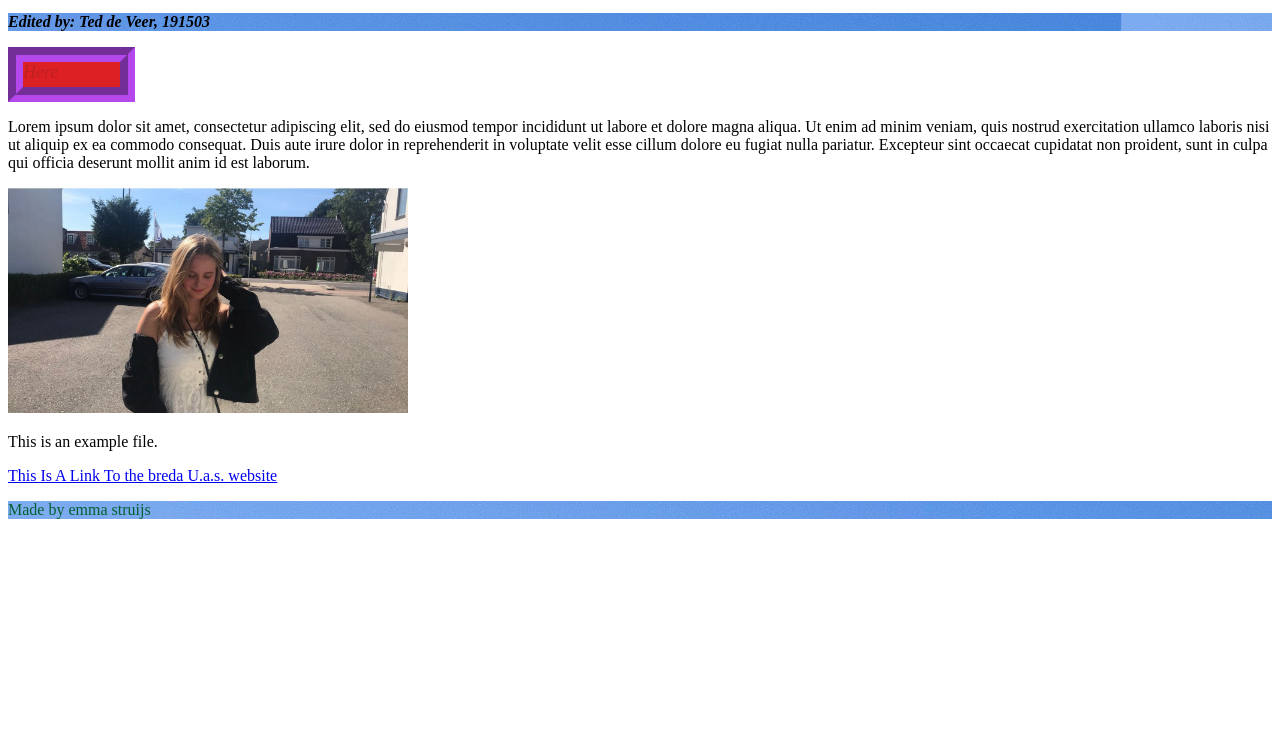
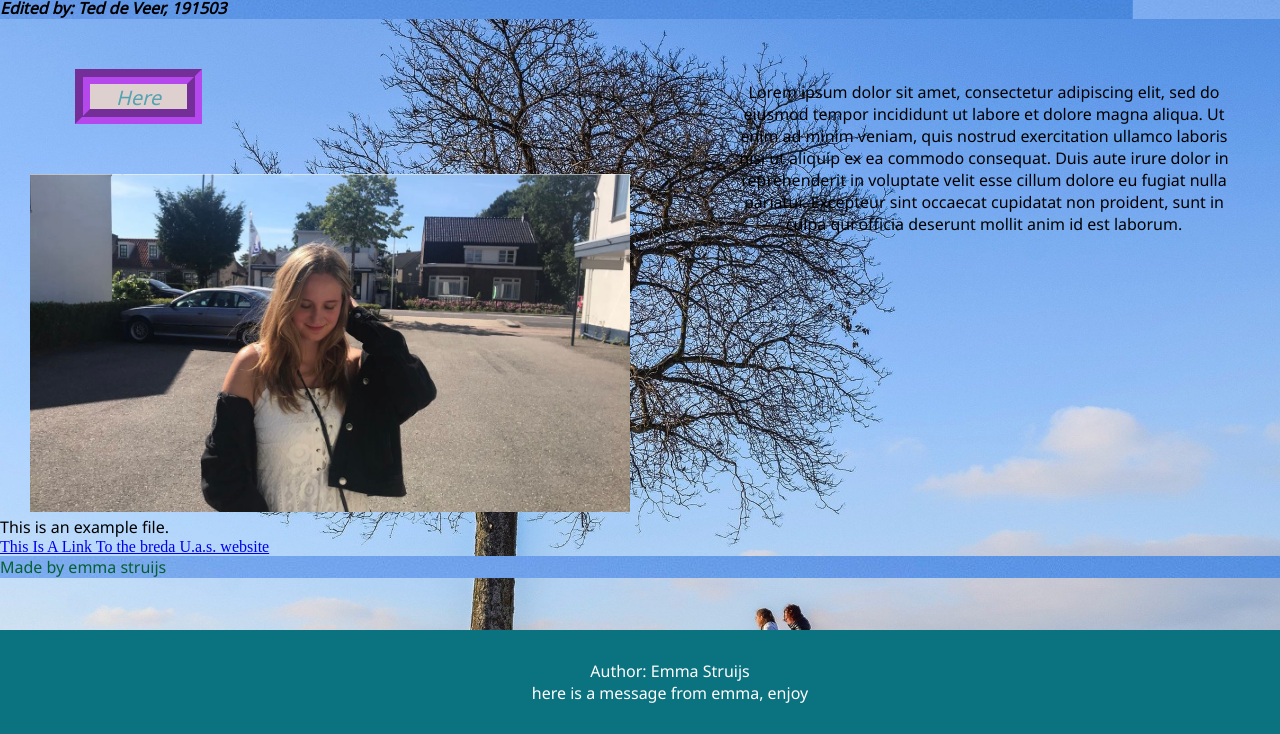
Before and after one commit to emmastruijs/prj4-chapter-3, a plain HTML site: page index.html in a window 1280 px wide. Shown: the part 66-800 px from the top of the page. Drawn offline with Linux system fonts and the light colour scheme.

Commit message:
update check 4

```diff
--- a/css/styles.css
+++ b/css/styles.css
@@ -1,10 +1,18 @@
 @charset "UTF-8";
-* { margin: 10; padding: 10; border: 10; font-size: 100%; }
+* { margin: 0; padding: 0; border: 0; font-size: 100%; }
+body{
+	background-image: url("../images/winter-6024017_1920.jpg");
+	background-repeat: no-repeat;
+	background-size: cover;
+}
+
 body h1 {
+	font-family: 'Noto Sans', sans-serif;
 	color: #8532DE;
+	font-size: 30px;
 	}
 .my-class {
-	font-family: 'EB Garamond', serif;
+	font-family: 'Noto Sans', sans-serif;
 }
 #my-id {
     color: #056031;
@@ -12,16 +20,66 @@ body h1 {
     background-repeat: no-repeat;
 }
 .something {
-    background-color: #DD2024;
+    background-color: #DFD0D0;
     width: 97px;
     height: 25px;
     border: 15px groove #B548EC;
     font-style: oblique;
-    color: #BE2023;
-    font-size: large;
+    color: #55A2B0;
+    font-size: 20px;
+	margin: 10px;
+	text-align: center
 }
 body h3 {
+	font-family: 'Noto Sans', sans-serif;
     font-style: italic;
     background-image: url(../images/winter-6024017_1920.jpg);
     background-position: 123% 0%;
 }
+
+body p{
+	font-family: 'Noto Sans', sans-serif;
+}
+img{
+	width: 600px;
+	margin-left: 30px;
+}
+
+my-container-lorem{
+	font-family: 'Noto Sans', sans-serif;
+	color: black;
+	background-color: antiquewhite;
+	margin: 50px;
+	text-align: center;
+	border: 5px #A21BEC;
+}
+
+aside{
+	font-family: 'Noto Sans', sans-serif;
+	color: black;
+	padding: 40px;
+	margin-left: 25px;
+	width: 40%;
+	float:left;
+}
+
+
+section{
+	font-family: 'Noto Sans', sans-serif;
+	color: black;
+	padding: 40px;
+	margin-left: 25px;
+	width: 40%;
+	float:right;
+}
+
+footer {
+position: fixed;
+left: 0;
+bottom: 0;
+width: 100%;
+background-color: #0B7380;
+color: white;
+text-align: center;
+padding: 30px;
+}
--- a/index.html
+++ b/index.html
@@ -1,6 +1,8 @@
 <!doctype html>
 <html>
 <head>
+	<link rel="preconnect" href="https://fonts.gstatic.com">
+	<link href="https://fonts.googleapis.com/css2?family=Noto+Sans&display=swap" rel="stylesheet">
 <meta charset="UTF-8">
 <title>index.html</title>
 <link href="css/styles.css" rel="stylesheet" type="text/css">
@@ -10,11 +12,26 @@
 <h1>Example HTML File</h1>
 	<h3>Emma</h3>
 	<h3>Edited by: Ted de Veer, 191503</h3>
-	<div class="something">Here</div>
-	<p>Lorem ipsum dolor sit amet, consectetur adipiscing elit, sed do eiusmod tempor incididunt ut labore et dolore magna aliqua. Ut enim ad minim veniam, quis nostrud exercitation ullamco laboris nisi ut aliquip ex ea commodo consequat. Duis aute irure dolor in reprehenderit in voluptate velit esse cillum dolore eu fugiat nulla pariatur. Excepteur sint occaecat cupidatat non proident, sunt in culpa qui officia deserunt mollit anim id est laborum.</p>
-    <img src="images/mee.jpg" width="400" alt="me"/>
+
+	<aside>
+       <div class="something">Here</div>
+	</aside>
+
+	<section>
+	<my-container-lorem>
+	<p>Lorem ipsum dolor sit amet, consectetur adipiscing elit, sed do eiusmod tempor incididunt ut labore et dolore magna aliqua. Ut enim ad minim veniam, quis nostrud exercitation ullamco laboris nisi ut aliquip ex ea commodo consequat. Duis aute irure dolor in reprehenderit in voluptate velit esse cillum dolore eu fugiat nulla pariatur. Excepteur sint occaecat cupidatat non proident, sunt in culpa qui officia deserunt mollit anim id est laborum.</p></my-container-lorem>
+		</section>
+
+    <img src="images/mee.jpg" alt="me"/>
 <p> This is an example file. </p>
 <a href="https://www.buas.nl/"> This Is A Link To the breda U.a.s. website</a>
 	<p id="my-id">Made by emma struijs</p>
+
+	<br>
+
+	<footer>
+		<p>Author: Emma Struijs</p>
+		<p>here is a message from emma, enjoy</p>
+	</footer>
 </body>
 </html>
```
